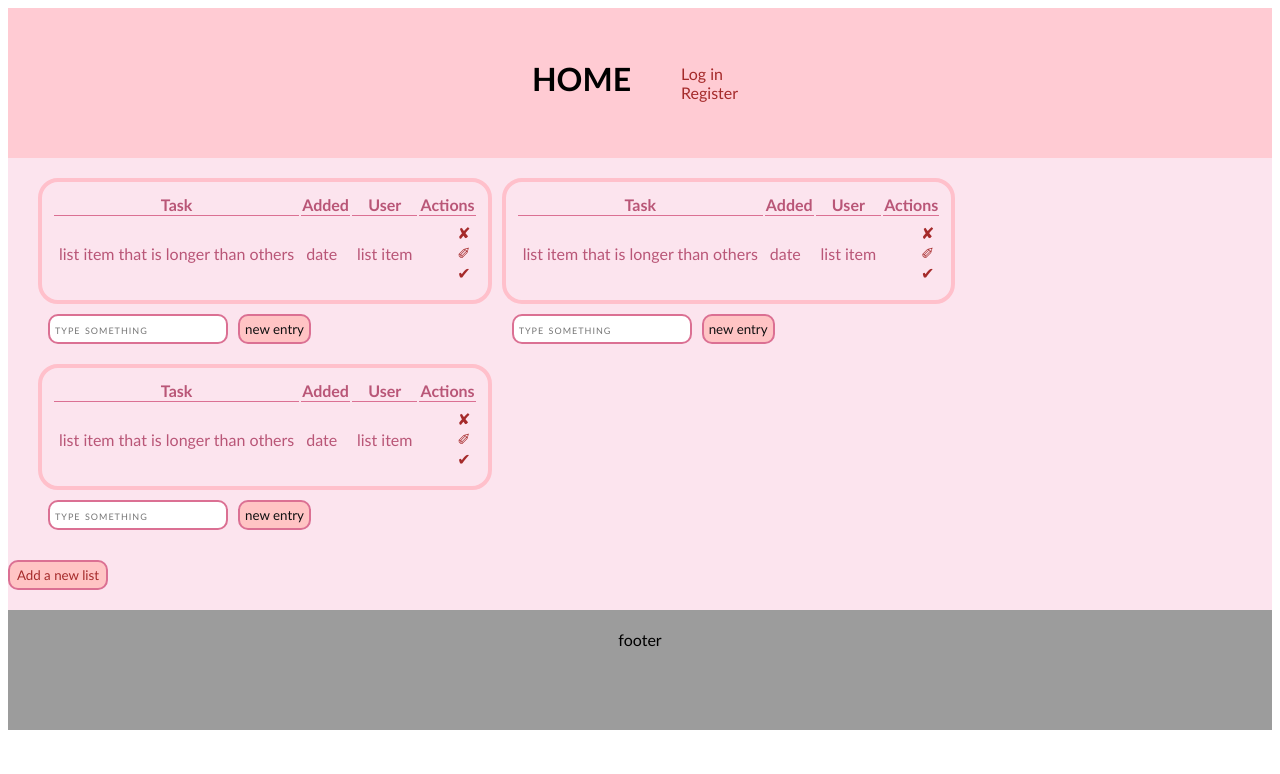
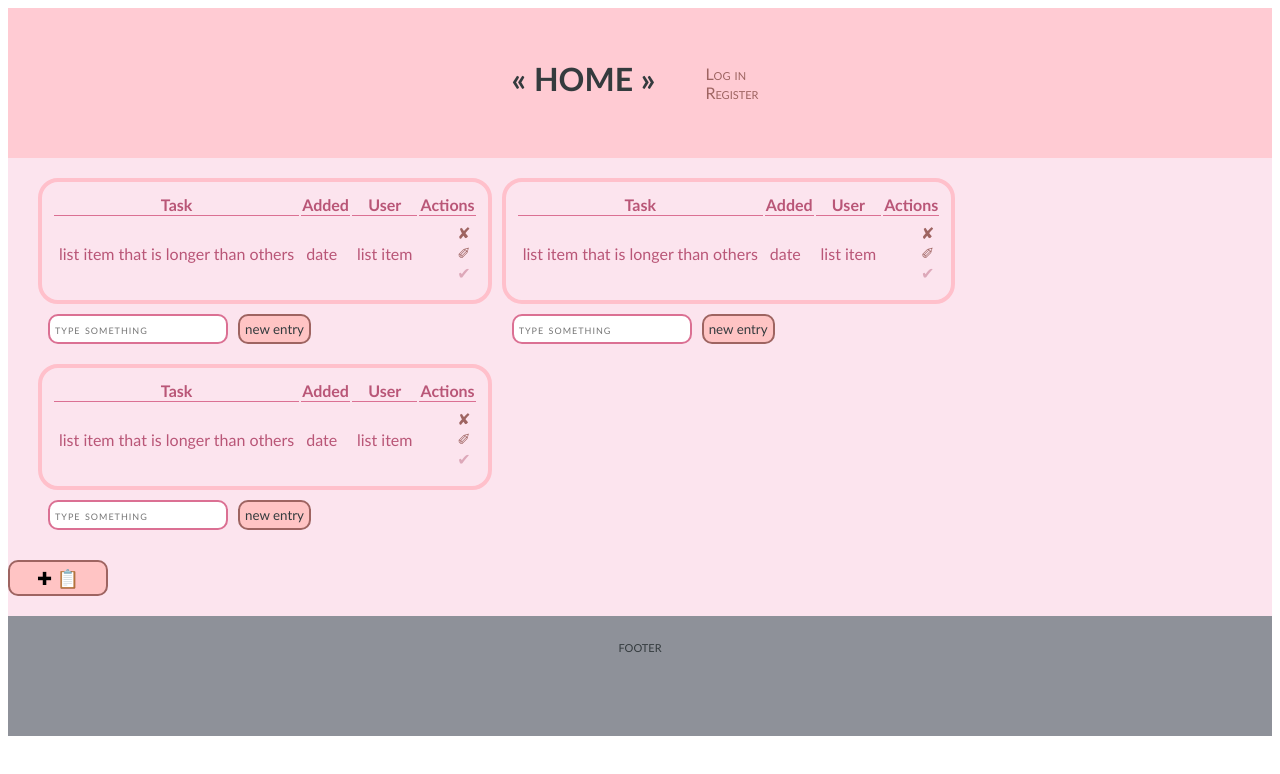
Before and after one commit to IsaEmilia/ToDo, a React (Create React App) app in the folder todo-front/: page / in a window 1280 px wide. Shown: the top 774 px of the page. Built offline with nearby package versions, Linux system fonts and the light colour scheme.

Commit message:
Change button style.

```diff
--- a/todo-front/src/App.css
+++ b/todo-front/src/App.css
@@ -17,9 +17,11 @@
   background-color: rgb(255, 203, 211);
   width: 100%;
   padding: 20px 0;
+  font-variant: small-caps;
 }
 h1{
   padding: 10px;
+  color: #343b3e;
 }
 ul{
   align-content: flex-end;
@@ -65,39 +67,44 @@ td{
 }
 a{
   text-decoration: none;
-  color: brown;
+  color: #9E6461;
 }
 a:hover{
-  color: rgba(0, 0, 0, 0.795);
+  color: #343b3e;
+}
+a:visited{
+  color: #DDA8B9;
 }
 #add-butt{
   width: 100px;
   border-radius: 10px;
   padding: 5px;
-  border: 2px solid palevioletred;
+  border: 2px solid #9E6461;
   background-color: rgb(255, 196, 196);
+  font-size: large;
 }
 #add-butt:hover{
   width: 100px;
   border-radius: 10px;
   padding: 5px;
   border: 2px solid rgb(165, 79, 107);
-  background-color: rgb(207, 123, 135);
+  background-color: #9E6461;
+  color: #DDA8B9;
 }
 .submit{
   border-radius: 10px;
   padding: 5px;
-  border: 2px solid palevioletred;
+  border: 2px solid #9E6461;
   background-color: rgb(255, 196, 196);
-  color: rgb(16, 16, 17);
+  color: #343b3e;
   font-weight: 300;
 }
 .submit:hover{
   border-radius: 10px;
   padding: 5px;
   border: 2px solid rgb(165, 79, 107);
-  background-color: rgb(207, 123, 135);
-  color: blanchedalmond;
+  background-color: #9E6461;
+  color: #DDA8B9;
 }
 input{
   border-radius: 10px;
@@ -112,8 +119,8 @@ footer{
   align-content: center;
   justify-content: center;
   padding: 20px;
-  background-color: rgb(156, 156, 156);
+  background-color: #8E9199;
   height: 80px;
-
-
+  color: #343b3e;
+  font-variant: small-caps;
 }
--- a/todo-front/src/home.js
+++ b/todo-front/src/home.js
@@ -6,7 +6,7 @@ const Home = (useState, useEffect) =>{
     return(
         <div className='wrap'>
             <div className='header'>
-                <h1>HOME</h1>
+                <h1>&#171; HOME &#187;</h1>
                 <ul>
                     <li><a href='/Login.js'>Log in</a></li>
                     <li><a>Register</a></li>
@@ -20,7 +20,7 @@ const Home = (useState, useEffect) =>{
                 <Todos/>
             </div>
                 <button id='add-butt'>
-                    <a>Add a new list</a>
+                &#10010; &#128203;
                 </button>
             <footer>footer</footer>
         </div>
```
